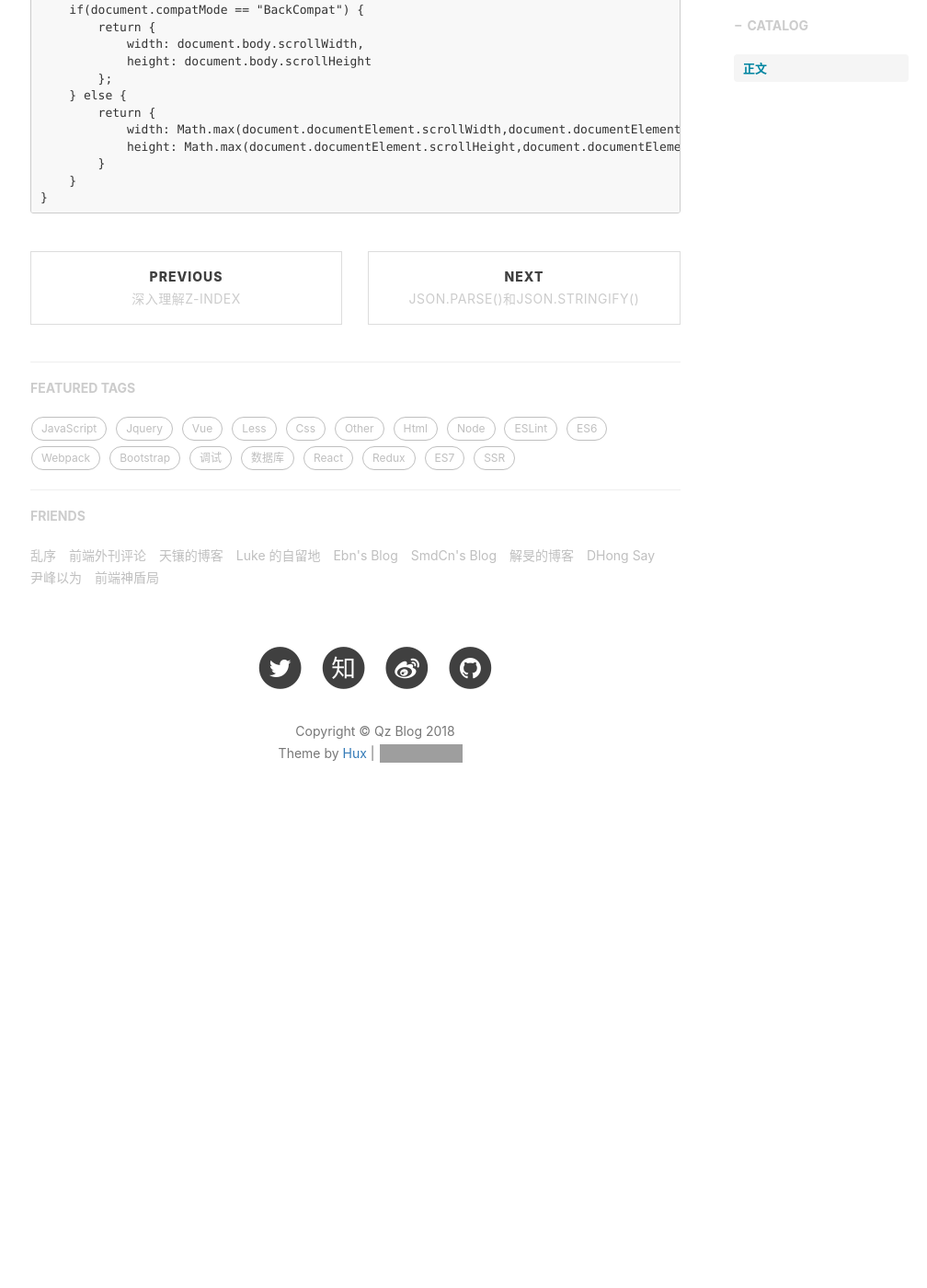
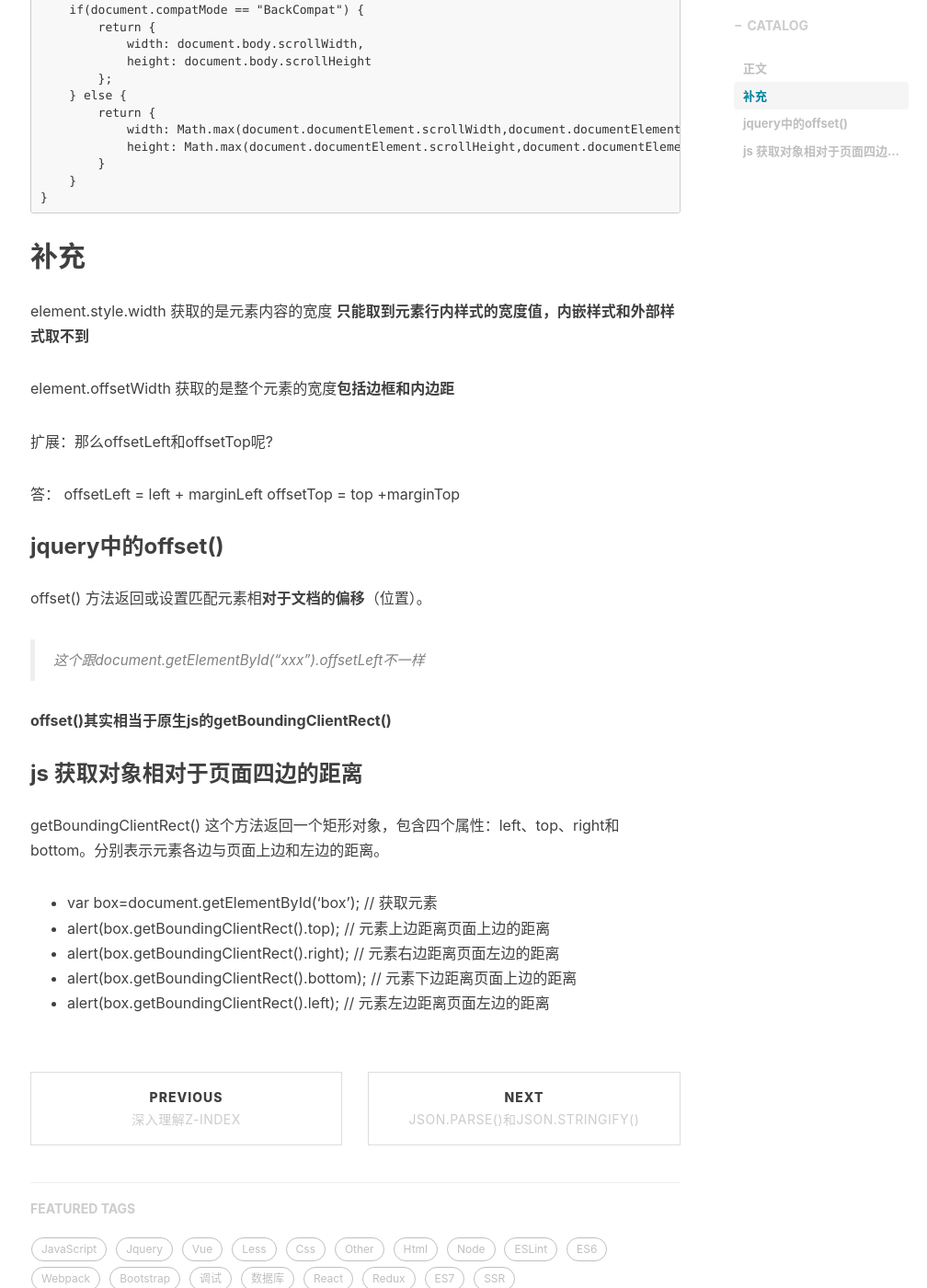
Before and after one commit to stephen-mi/QinZhen001.github.io, a Jekyll site: the page built from _posts/2017-10-27-clientHeight-scrollHeight-offsetHeight-myblog.markdown, in a window 1280 px wide and 1400 px high, scrolled down 2836 px. Shown: the whole window at 92% size, without its empty margins (232-1240 px from the left). Built offline with Jekyll 4.4.1, drawn with Linux system fonts in a browser that asks for light colours; nearby versions of some CDN libraries; comment, search, counter and statistics services are not loaded; before the commit the page ends 3759 px from its top, so only the background shows below that; grey boxes are pictures that could not be loaded.

Commit message:
qz commit

````diff
--- a/_posts/2017-10-27-clientHeight-scrollHeight-offsetHeight-myblog.markdown
+++ b/_posts/2017-10-27-clientHeight-scrollHeight-offsetHeight-myblog.markdown
@@ -117,3 +117,38 @@
     }
 }
 ```
+
+
+
+## 补充
+element.style.width 获取的是元素内容的宽度 **只能取到元素行内样式的宽度值，内嵌样式和外部样式取不到**
+
+element.offsetWidth 获取的是整个元素的宽度**包括边框和内边距**
+
+
+扩展：那么offsetLeft和offsetTop呢?
+
+答： offsetLeft = left + marginLeft
+     offsetTop = top +marginTop
+
+
+
+### jquery中的offset()
+
+offset() 方法返回或设置匹配元素相**对于文档的偏移**（位置）。
+
+>这个跟document.getElementById("xxx").offsetLeft不一样
+
+**offset()其实相当于原生js的getBoundingClientRect()**
+
+
+### js 获取对象相对于页面四边的距离
+
+getBoundingClientRect()
+这个方法返回一个矩形对象，包含四个属性：left、top、right和bottom。分别表示元素各边与页面上边和左边的距离。
+
+* var box=document.getElementById('box');         // 获取元素
+* alert(box.getBoundingClientRect().top);         // 元素上边距离页面上边的距离
+* alert(box.getBoundingClientRect().right);       // 元素右边距离页面左边的距离
+* alert(box.getBoundingClientRect().bottom);      // 元素下边距离页面上边的距离
+* alert(box.getBoundingClientRect().left);        // 元素左边距离页面左边的距离
````
Also changed, not shown: _posts/2017-12-25-clientWidth和getBoundingClientRect-myblog.markdown (+7 -0 lines), _posts/2018-05-12-offsetWidth的一个bug-myblog.markdown (added, +102 -0 lines), _posts/2018-05-13-event中的offsetX触发到子元素-myblog.markdown (added, +40 -0 lines).
